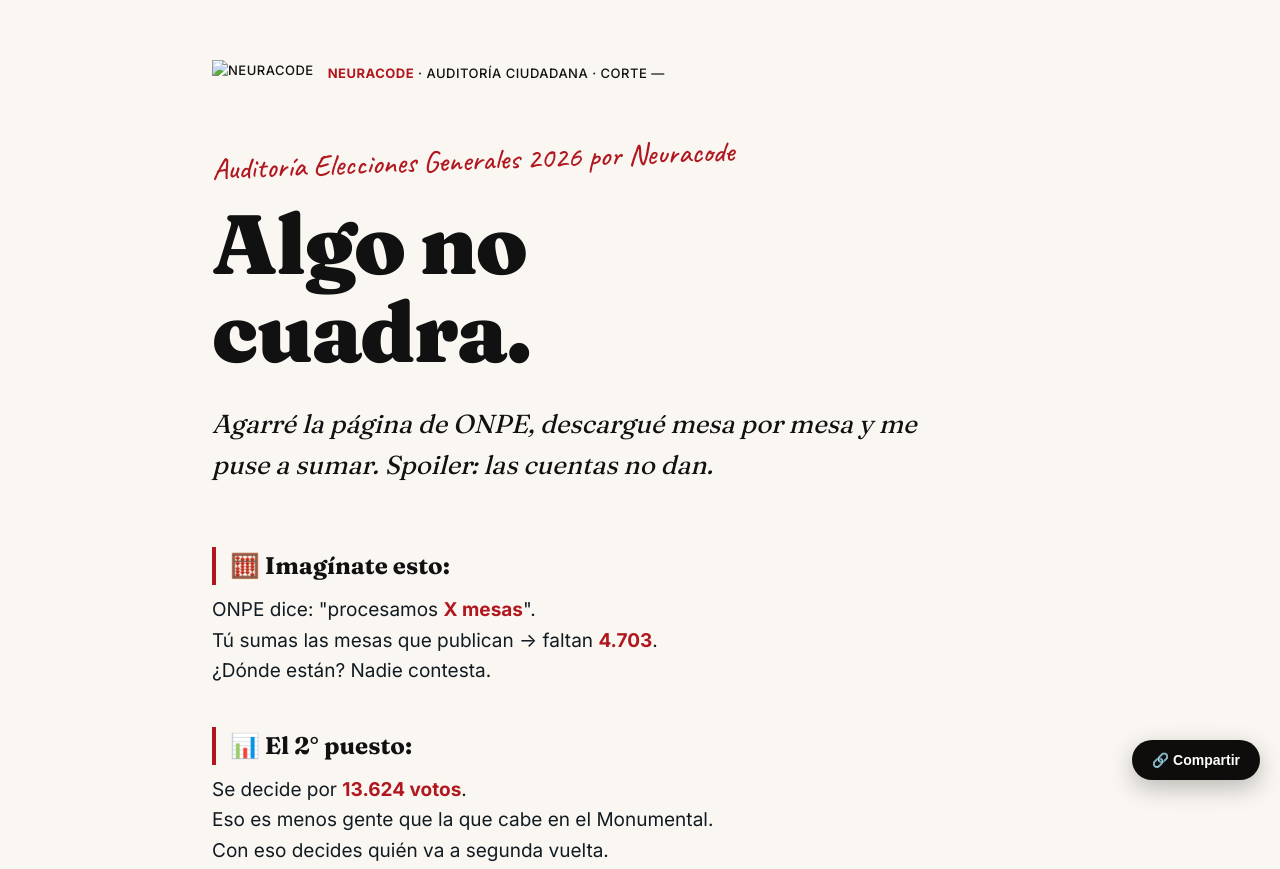
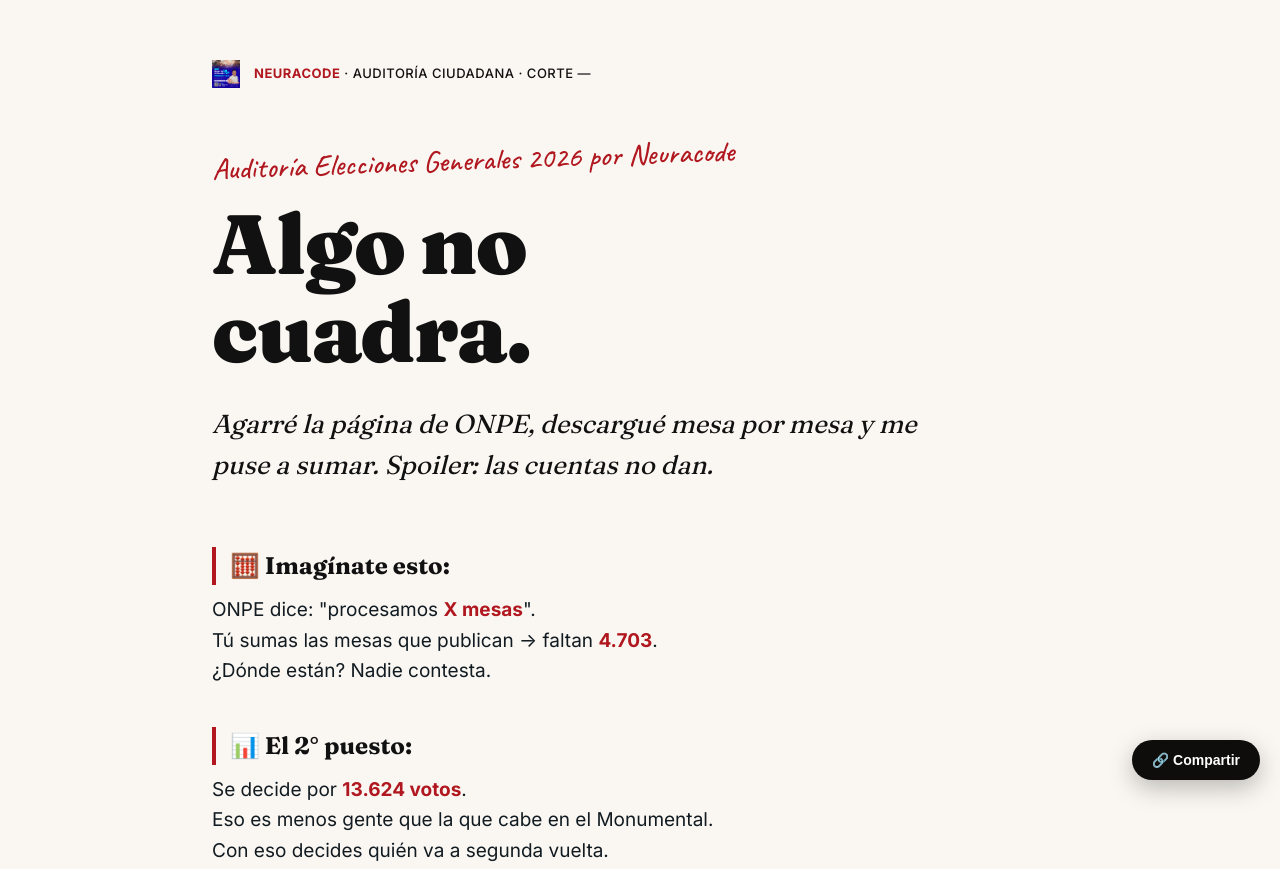
Before and after one commit to jackthony/auditoria-eg2026, a plain HTML site: page web/index.html in a window 1280 px wide. Shown: the top 869 px of the page. Drawn offline with Linux system fonts and the light colour scheme.

Commit message:
fix: logo path corregido para github pages

```diff
--- a/web/index.html
+++ b/web/index.html
@@ -111,7 +111,7 @@
 <div class="wrap">
 
   <div class="byline">
-    <img src="../NEURACODE.png" alt="Neuracode" style="height:28px;vertical-align:middle;margin-right:10px;display:inline-block;">
+    <img src="NEURACODE.png" alt="Neuracode" style="height:28px;vertical-align:middle;margin-right:10px;display:inline-block;">
     <strong>Neuracode</strong> · auditoría ciudadana · <span id="corte">cargando corte…</span>
   </div>
 
```
Also changed, not shown: web/NEURACODE.png (added).
